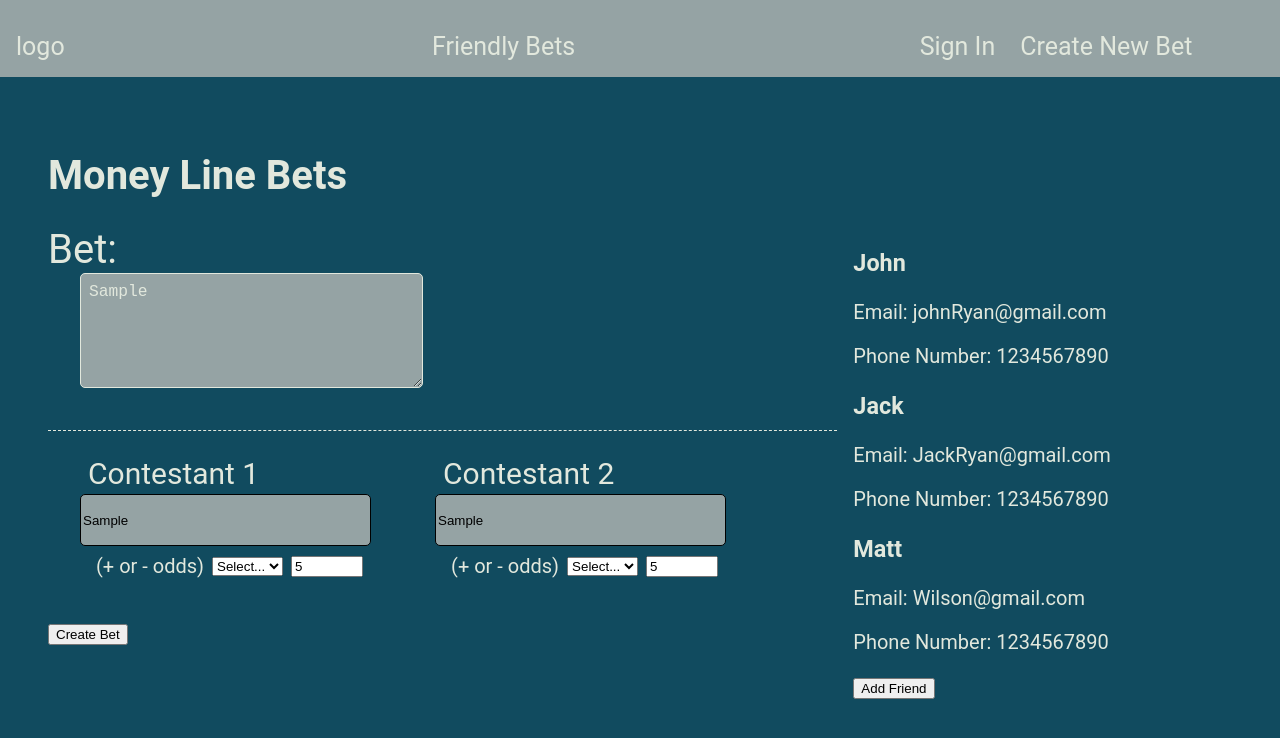
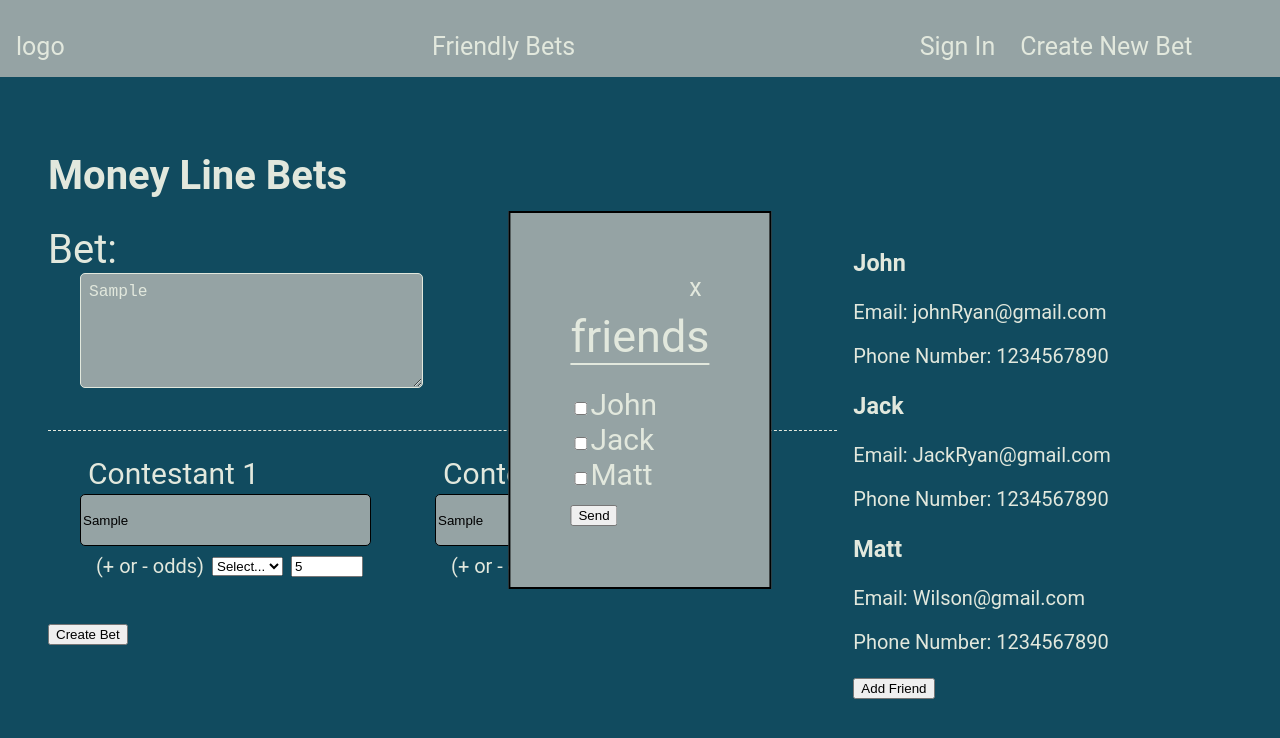
Before and after one commit to ThisisJackRyan/Friendly-Betting, a React (Create React App) app: page /Friendly-Betting/MoneyLineBets in a window 1280 px wide. Both pictures are taken after typing "Sample", "Sample", "5", "Sample", "5" into the empty fields and a click on the button "Create Bet". Shown: the top 738 px of the page. Built offline with nearby package versions, Linux system fonts and the light colour scheme.

Commit message:
adds basic ui for sharing bet only on moneyLine

```diff
--- a/src/Components/Bets/MoneyLineBets/CreateMoneyLine.jsx
+++ b/src/Components/Bets/MoneyLineBets/CreateMoneyLine.jsx
@@ -1,10 +1,12 @@
 import React, { useState } from 'react';
 import css from './MoneyLine.module.css';
 import Players from '../Players/Players';
+import ShareBet from '../Players/ShareBet';
 
 const CreateMoneyLine = () => {
   const [team, setTeam] = useState('');
   const [odds, setOdds] = useState('');
+  const [shareDisplay, setShareDisplay] = useState(false);
 
   const handleTeamChange = (e) => {
     setTeam(e.target.value);
@@ -16,6 +18,7 @@ const CreateMoneyLine = () => {
 
   const handleSubmit = (e) => {
     e.preventDefault();
+    setShareDisplay(true);
     // Logic to create the moneyline bet using the team and odds values
     console.log('Creating moneyline bet:', team, odds);
   };
@@ -77,6 +80,10 @@ const CreateMoneyLine = () => {
         <div className="x1">
             <Players />
         </div>
+        <div>
+            {shareDisplay ? <ShareBet /> : null}
+
+        </div>
     </div>
   );
 };
--- a/src/Components/Bets/Players/Players.module.css
+++ b/src/Components/Bets/Players/Players.module.css
@@ -48,3 +48,24 @@
     align-items: center;
     text-align: center;
   }
+
+
+  .shareBet{
+    font-size: 1.5em;
+    background-color: var(--cadet-gray);
+    position: absolute;
+    top:50%;
+    left:50%;
+    transform: translate(-50%, -50%);
+    border: solid black 2px;
+    padding: 2em;
+  }
+
+  .friendsLabel{
+    font-size: 1.5em;
+    margin-bottom: 1.5rem;
+  }
+
+  .friendsLabel span{
+    border-bottom: solid var(--alabaster) 2px;
+  }
--- /dev/null
+++ b/src/Components/Bets/Players/ShareBet.jsx
@@ -0,0 +1,72 @@
+import React from 'react';
+import css from './Players.module.css';
+import {useState} from 'react';
+
+
+
+
+const ShareBet = (props) => {
+
+
+
+    const [json,setJson] = useState({
+        "friends": [
+
+            {
+
+
+                "name": "John",
+                "email": "johnRyan@gmail.com",
+                "phone": "1234567890"
+
+
+            },
+            {
+
+                "name": "Jack",
+                "email": "JackRyan@gmail.com",
+                "phone": "1234567890"
+
+
+            },
+            {
+
+                "name": "Matt",
+                "email": "Wilson@gmail.com",
+                "phone": "1234567890"
+
+
+            }
+
+        ]
+    });
+
+
+
+
+    const handleSubmit = (e) => {
+        e.preventDefault();
+        // Logic to share the bet
+        console.log('Sharing bet');
+    }
+    return (
+        <div className={css.shareBet}>
+            <div className={css.x}><span>x</span></div>
+            <div className={css.friendsLabel}><span>friends</span></div>
+            <form onSubmit={handleSubmit}>
+                {//props.friends.map((friend ) => (
+                json["friends"].map((friend) => (
+                    <div>
+                        <input type="checkbox" name="" id="" />
+                        <label htmlFor="">{friend.name}</label>
+                    </div>
+                ))}
+
+
+                    <button type="submit">Send</button>
+            </form>
+        </div>
+    );
+};
+
+export default ShareBet;
```
